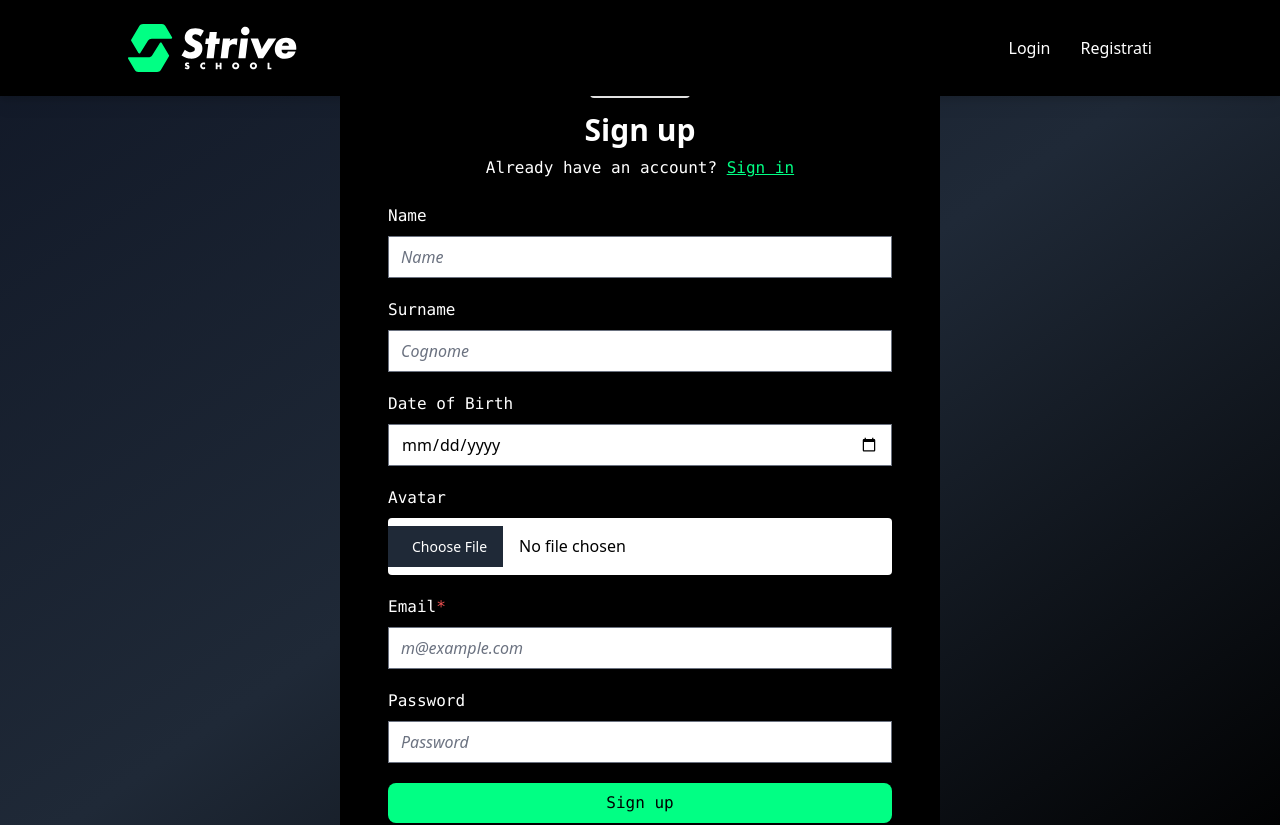
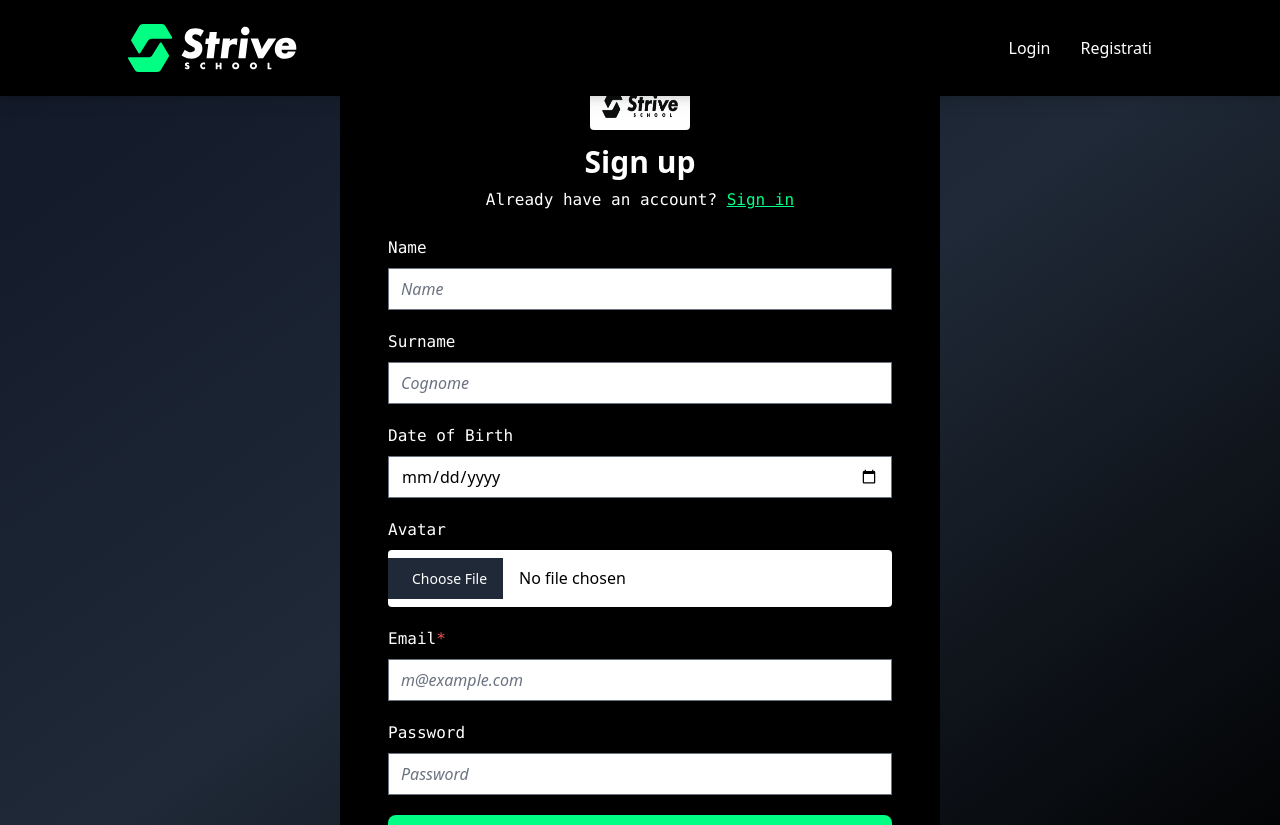
Before and after one commit to Vins796/MERN-PROJECT, a React (Vite) app in the folder frontend/: page /register in a window 1280 px wide. Shown: the top 825 px of the page. Built offline with nearby package versions, Linux system fonts and the light colour scheme.

Commit message:
modifiche grafiche

```diff
--- a/frontend/src/pages/Register.jsx
+++ b/frontend/src/pages/Register.jsx
@@ -51,7 +51,7 @@ export default function Register() {
 
   return (
     <div className="flex w-full min-h-screen items-center justify-center bg-gradient-to-br from-gray-900 via-gray-800 to-black">
-      <div className="flex items-center justify-center bg-black rounded-lg w-[600px]">
+      <div className="mt-8 flex items-center justify-center bg-black rounded-lg w-[600px]">
         <div className="mx-auto w-full h-full space-y-6 p-12">
           <div className="text-center space-y-2">
             <Link to="/" className="inline-flex items-center gap-2">
```
